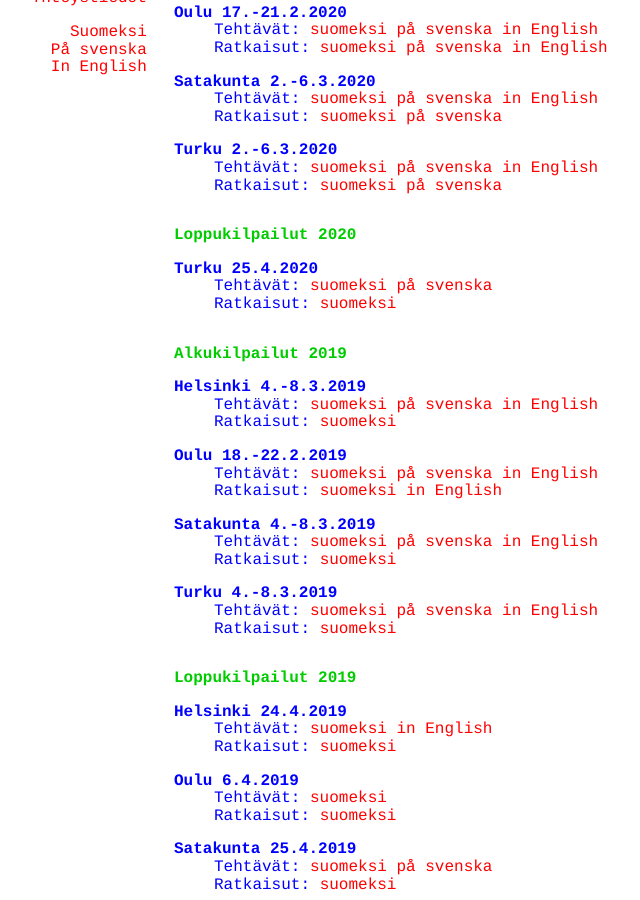
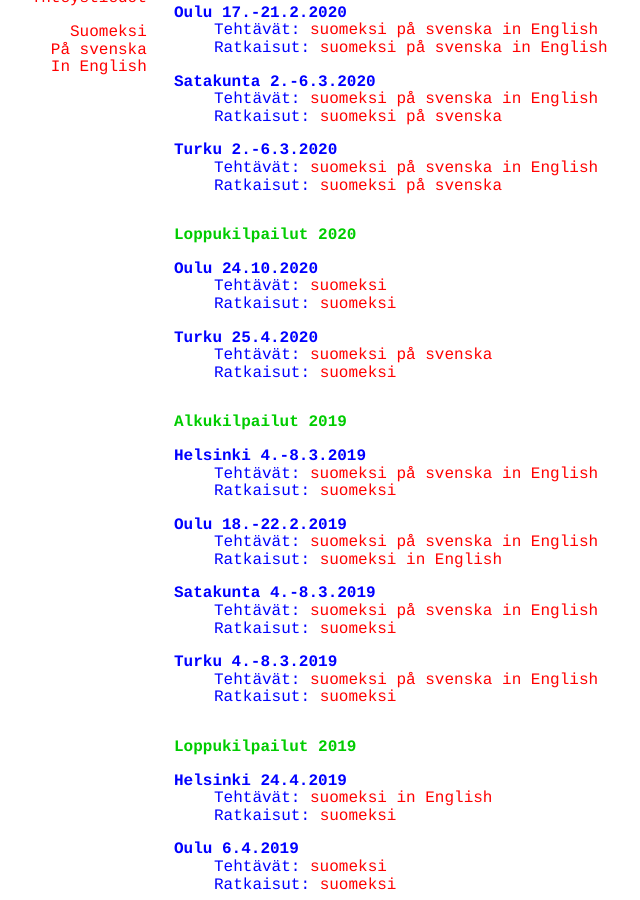
Before and after one commit to matematiikkakilpailut/matematiikkakilpailut.github.io, a Jekyll site: the page built from seiskat/tehtavat.html, in a window 1280 px wide and 900 px high, scrolled down 322 px. Shown: the whole window, without its empty margins (146-786 px from the left). Built offline with Jekyll 4.4.1, drawn with Linux system fonts in a browser that asks for light colours.

Commit message:
Update tehtavat.html
Oulun finaali

```diff
--- a/seiskat/tehtavat.html
+++ b/seiskat/tehtavat.html
@@ -52,6 +52,13 @@ Teht&auml;v&auml;t ja ratkaisut ilmestyv&auml;t t&auml;lle sivulle kilpailun j&a
 
 <h2 id="loppukilpailut-2020">Loppukilpailut 2020</h2>
 <dl>
+  <dt>Oulu 24.10.2020</dt>
+  <dd>Teht&auml;v&auml;t:
+    <a href="./2020/finaali-o.pdf">suomeksi</a>
+  </dd>
+  <dd>Ratkaisut:
+    <a href="./2020/finaali-o-r.pdf">suomeksi</a>
+  </dd>
 <dt>Turku 25.4.2020</dt>
   <dd>Teht&auml;v&auml;t:
     <a href="./2020/finaali-t.pdf">suomeksi</a>
```
